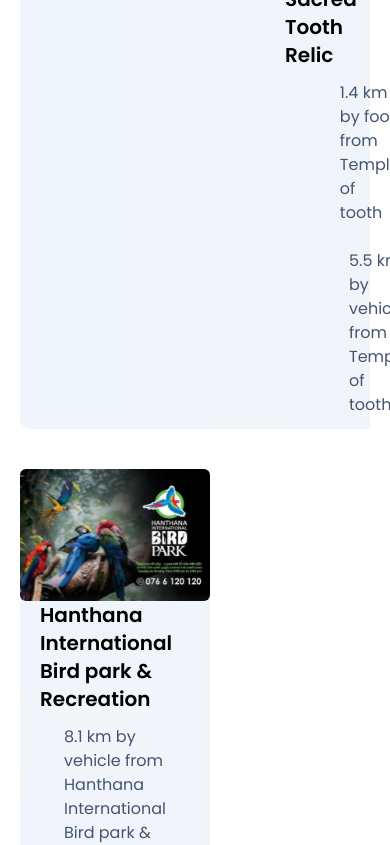
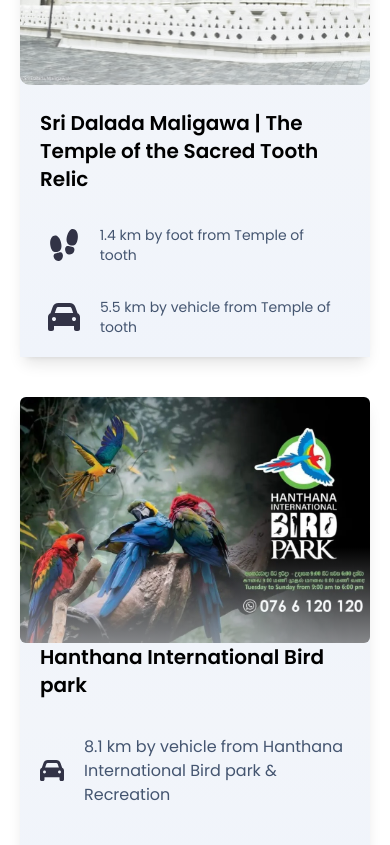
Before and after one commit to rajitha-00/dreamhouse.web, a Next.js app: page / in a window 390 px wide. Shown: the part 3260-4105 px from the top of the page. Built offline with nearby package versions, Linux system fonts and the light colour scheme.

Commit message:
feat:home page done

```diff
--- a/src/app/page.tsx
+++ b/src/app/page.tsx
@@ -429,7 +429,7 @@
       </section>
       <section className="h-auto md:min-h-[90vh] lg:mt-40  md:mt-20 mt-10 px-5 mx-auto max-w-[1500px] lg:px-0   ">
         <div className="grid  md:grid-cols-12 grid-cols-1 gap-10 mt-10 md:mt-20">
-          <div className="col-span-8  ">
+          <div className="md:col-span-8  ">
             <Fade triggerOnce direction="up">
               {" "}
               <div className="">
@@ -447,7 +447,7 @@
               </div>
             </Fade>
           </div>
-          <div className="col-span-4 grid-rows-2 ">
+          <div className="md:col-span-4 grid-rows-2 ">
             <Fade triggerOnce direction="up">
               <div className=" ">
                 <Cardimage
@@ -455,7 +455,7 @@
                   path={Card5}
                   description=""
                   key={1}
-                  name="Hanthana International Bird park & Recreation"
+                  name="Hanthana International Bird park"
                   byCar
                   car="8.1 km by vehicle from Hanthana International Bird park & Recreation"
                 />
--- a/src/components/Cards/HomeCards/Cardimage.tsx
+++ b/src/components/Cards/HomeCards/Cardimage.tsx
@@ -29,7 +29,7 @@
   return (
     <div
       key={key}
-      className="relative justify-start h-auto min-h-[200px]  items-start rounded-[6px] flex flex-col z-0 bg-[#F0F4FB] dark:bg-darkCards"
+      className="relative justify-start  min-h-[500px] shadow-lg items-start rounded-[6px] flex flex-col z-0 bg-[#F0F4FB] dark:bg-darkCards"
     >
       <Image
         className="w-full h-[full]   justify-center relative z-10 rounded-[6px]"
@@ -38,36 +38,36 @@
         width={70}
         height={50}
       />
-      <div className="absolute bottom-0 left-0 right-0 h-[70%] md:h-[60%] dark:bg-gradient-to-t  dark:from-darkCards dark:via-[#616c86] dark:to-transparent bg-gradient-to-t  from-[#F0F4FB] via-[#f2f5fa] to-transparent z-20"></div>
+      <div className="absolute bottom-0 left-0 right-0 h-[70%] md:h-[70%] dark:bg-gradient-to-t  dark:from-darkCards dark:via-[#616c86] dark:to-transparent bg-gradient-to-t  from-[#F0F4FB] via-[#f2f5fa] to-transparent z-20"></div>
       <p className="lg:text-primaryColor dark:text-darkPrimary text-experneticColor px-5  font-poppins text-start  font-[600] text-xl md:text-xl relative z-20">
         {name}
       </p>
       {byFoot && (
-        <div className="flex items-center justify-start ">
+        <div className="flex items-center justify-start px-5 h-20 ">
           <Image
-            className="w-[48px] justify-center relative z-10 "
+            className="w-8 justify-center relative z-20 "
             src={FootIcon}
             alt=""
             width={70}
             height={50}
           />
 
-          <p className="text-textColorLight dark:text-darkText px-5 my-3 font-poppins text-md text-start md:text-md relative z-20">
+          <p className="text-textColorLight dark:text-darkText pl-5 my-3 font-poppins text-md text-start md:text-md relative z-20">
             {foot}
           </p>
         </div>
       )}
       {byCar && (
-        <div className="flex items-center justify-start ">
+        <div className="flex items-center justify-start px-5 h-36 ">
           <Image
-            className="w-[48px]    justify-center relative z-10 "
+            className="w-8    justify-center relative z-20 "
             src={CarIcon}
             alt=""
             width={20}
             height={20}
           />
 
-          <p className="text-textColorLight dark:text-darkText px-5 my-3 font-poppins text-md text-start md:text-md relative z-20">
+          <p className="text-textColorLight dark:text-darkText pl-5 my-3 font-poppins text-md text-start md:text-md relative z-20">
             {car}
           </p>
         </div>
--- a/src/components/Cards/HomeCards/LongCard.tsx
+++ b/src/components/Cards/HomeCards/LongCard.tsx
@@ -29,43 +29,45 @@
   return (
     <div
       key={key}
-      className="relative justify-start h-auto min-h-[500px]  items-start rounded-[10px] flex  z-0 bg-[#F0F4FB] dark:bg-darkCards"
+      className="relative justify-start h-auto min-h-[500px] shadow-lg items-start rounded-[10px] flex md:flex-row flex-col z-0 bg-[#F0F4FB] dark:bg-darkCards"
     >
       <Image
-        className="w-[70%] h-[70%] relative  top-0  justify-start   z-10 rounded-[10px]"
+        className=" w-[190%] max-h-[500px] relative  top-0  justify-start   z-10 rounded-[10px]"
         src={path}
         alt={alt}
         width={70}
         height={50}
       />
-      <div className="absolute top-0  right-0 w-[70%] h-[100%] md:h-[100%] dark:bg-gradient-to-l  dark:from-darkCards dark:via-[#616c86] dark:to-transparent bg-gradient-to-l  from-[#F0F4FB] via-[#f2f5fa] to-transparent z-20"></div>
-      <div>
-        <p className="lg:text-primaryColor dark:text-darkPrimary text-experneticColor px-5 mt-6 font-poppins text-start  font-[600] text-xl md:text-2xl relative z-20">
+      <div className="absolute md:top-0 bottom-0 right-0 hidden md:block w-[100%] md:w-[70%] h-[70%] md:h-[100%] dark:bg-gradient-to-l  dark:from-darkCards dark:via-[#616c86] dark:to-transparent bg-gradient-to-l  from-[#F0F4FB] via-[#f2f5fa] to-transparent z-20"></div>
+      <div className="absolute bottom-0 left-0 right-0 h-[70%] md:hidden block md:h-[60%] dark:bg-gradient-to-t  dark:from-darkCards dark:via-[#616c86] dark:to-transparent bg-gradient-to-t  from-[#F0F4FB] via-[#f2f5fa] to-transparent z-20"></div>
+
+      <div className="px-5">
+        <p className="lg:text-primaryColor  text-experneticColor  mt-6 font-poppins text-start  font-[600] text-xl md:text-2xl relative z-20">
           {name}
         </p>
-        <div className="flex items-center justify-start ">
+        <div className="flex items-center h-16 justify-start mt-5 px-2 w-full md:mt-10">
           <Image
-            className="w-16 h-16   justify-center relative z-10 "
+            className="w-8 h-8   justify-center relative z-20 "
             src={FootIcon}
             alt=""
             width={70}
             height={50}
           />
 
-          <p className="text-textColorLight dark:text-darkText px-5 my-3 font-poppins text-md text-start md:text-md relative z-20">
+          <p className="text-textColorLight pl-5 my-3 font-poppins text-sm text-start md:text-md relative z-20">
             {foot}
           </p>
         </div>
-        <div className="flex items-center justify-start ">
+        <div className="flex items-center px-2 h-20 justify-start ">
           <Image
-            className="w-16 h-16   justify-center relative z-10 "
+            className="w-8 h-8   justify-center relative z-20 "
             src={CarIcon}
             alt=""
             width={20}
             height={20}
           />
 
-          <p className="text-textColorLight dark:text-darkText px-5 my-3 font-poppins text-md text-start md:text-md relative z-20">
+          <p className="text-textColorLight  pl-5 my-3 font-poppins text-sm text-start md:text-md relative z-20">
             {car}
           </p>
         </div>
```
Also changed, not shown: src/assets/home/kandy/birds.svg, src/assets/home/kandy/maligawa.svg.
